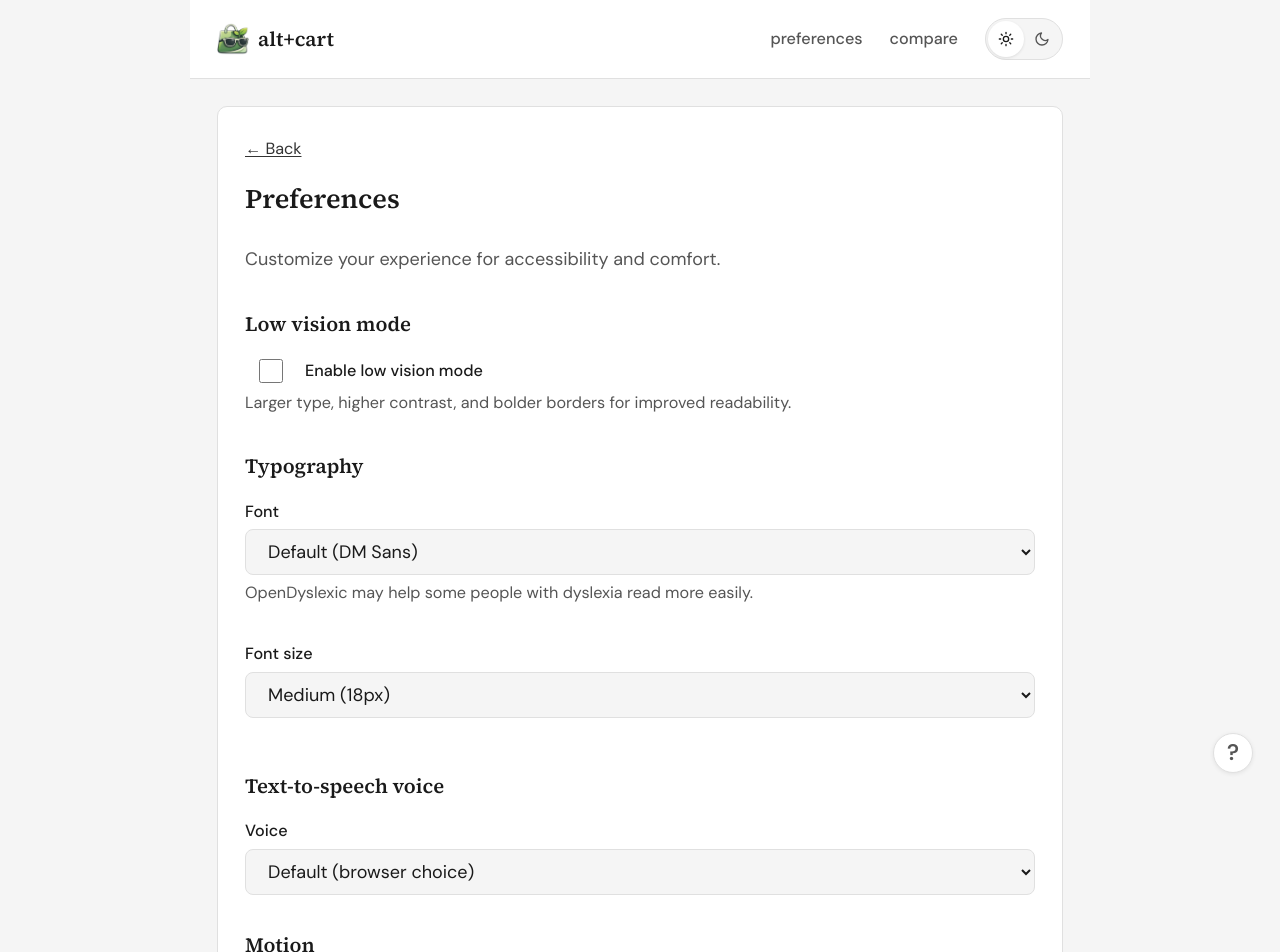
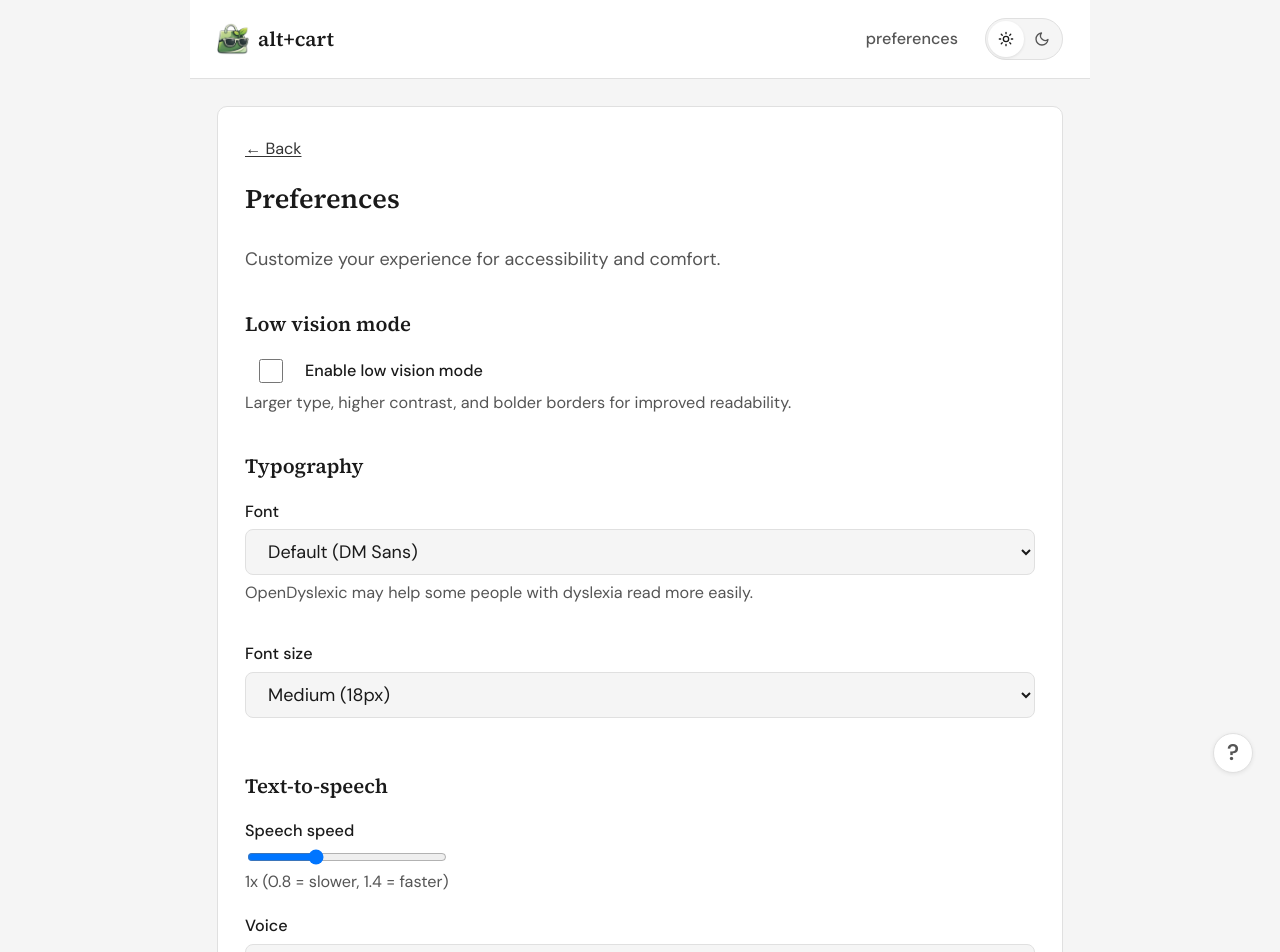
Before and after one commit to Supernova-45/Alt-Cart, a React (Vite) app in the folder web/: page /preferences in a window 1280 px wide. Shown: the top 952 px of the page. Built offline with nearby package versions, Linux system fonts and the light colour scheme.

Commit message:
remove compare bar

```diff
--- a/web/src/components/HelpModal.tsx
+++ b/web/src/components/HelpModal.tsx
@@ -9,7 +9,7 @@ Open a product passport to see detailed information including fit analysis, retu
 
 Use the text-to-speech controls to hear summaries and sections read aloud. Each section has a "Read this section" button.
 
-Add products to compare from search results or product passports. Compare up to 3 products with a spoken comparison.
+Use "Add to compare" on product cards or passports to add up to 3 products. Press C to view your spoken comparison when you have items.
 
 Use the Preferences page to customize font, font size, TTS voice, reduced motion, and more.
 
@@ -83,7 +83,8 @@ export function HelpModal({ isOpen, onClose }: HelpModalProps) {
               section&quot; button.
             </li>
             <li>
-              <strong>Compare</strong> – Add up to 3 products from search or passports for a spoken comparison.
+              <strong>Compare</strong> – Use &quot;Add to compare&quot; on product cards or passports to add up to 3
+              products. Press C to view your spoken comparison.
             </li>
             <li>
               <strong>Preferences</strong> – Customize font, font size, TTS voice, reduced motion, and more.
@@ -111,7 +112,7 @@ export function HelpModal({ isOpen, onClose }: HelpModalProps) {
             <dt>H</dt>
             <dd>Go to home</dd>
             <dt>C</dt>
-            <dd>Go to compare (when you have items to compare)</dd>
+            <dd>View compare (when you have 2–3 products added)</dd>
             <dt>Alt</dt>
             <dd>Hover over a product card and press Alt to hear its description</dd>
             <dt>Space</dt>
--- a/web/src/components/Shell.tsx
+++ b/web/src/components/Shell.tsx
@@ -6,6 +6,7 @@ import { getTheme, setTheme, type Theme } from "../lib/theme";
 import { getPreferences } from "../lib/accessibilityPreferences";
 import {
   setVoice,
+  setRate,
   cancel,
   isSpeaking,
   isPaused,
@@ -25,6 +26,7 @@ function applyAccessibilityPreferences(): void {
   if (typeof document === "undefined") return;
   const prefs = getPreferences();
   setVoice(prefs.ttsVoice);
+  setRate(prefs.speechRate);
 
   document.body.classList.toggle("preferences-dyslexia-font", prefs.fontFamily === "dyslexia");
   document.body.classList.remove("preferences-font-small", "preferences-font-medium", "preferences-font-large");
--- a/web/src/components/TopBar.tsx
+++ b/web/src/components/TopBar.tsx
@@ -1,6 +1,4 @@
-import { useEffect, useState } from "react";
 import { Link } from "react-router-dom";
-import { getCompareIds, getCompareUrl, onCompareUpdated } from "../lib/compare";
 import type { Theme } from "../lib/theme";
 import { ThemeToggle } from "./ThemeToggle";
 
@@ -11,13 +9,6 @@ export function TopBar({
   theme: Theme;
   onThemeChange: (theme: Theme) => void;
 }) {
-  const [compareCount, setCompareCount] = useState(0);
-
-  useEffect(() => {
-    setCompareCount(getCompareIds().length);
-    return onCompareUpdated(() => setCompareCount(getCompareIds().length));
-  }, []);
-
   return (
     <header className="top-bar" role="banner">
       <Link to="/" className="top-bar__logo">
@@ -28,13 +19,6 @@ export function TopBar({
         <Link to="/preferences" className="top-bar__compare" aria-label="Preferences">
           preferences
         </Link>
-        <Link
-          to={getCompareUrl()}
-          className="top-bar__compare"
-          aria-label={compareCount > 0 ? `Compare ${compareCount} product${compareCount !== 1 ? "s" : ""}` : "Compare products"}
-        >
-          compare{compareCount > 0 ? ` (${compareCount})` : ""}
-        </Link>
         <ThemeToggle theme={theme} onChange={onThemeChange} />
       </div>
     </header>
--- a/web/src/lib/accessibilityPreferences.ts
+++ b/web/src/lib/accessibilityPreferences.ts
@@ -6,6 +6,7 @@ export interface AccessibilityPreferences {
   fontFamily: FontFamily;
   fontSize: FontSize;
   ttsVoice: string;
+  speechRate: number;
   reducedMotion: ReducedMotion;
   highlightFocus: boolean;
   ttsCaptions: boolean;
@@ -18,6 +19,7 @@ const DEFAULTS: AccessibilityPreferences = {
   fontFamily: "default",
   fontSize: "medium",
   ttsVoice: "",
+  speechRate: 1,
   reducedMotion: "auto",
   highlightFocus: false,
   ttsCaptions: true,
@@ -31,10 +33,13 @@ function loadFromStorage(): AccessibilityPreferences {
     const parsed = raw ? (JSON.parse(raw) as Partial<AccessibilityPreferences>) : {};
     const lowVisionFallback =
       parsed.lowVision ?? (typeof window !== "undefined" && localStorage.getItem("altcart-low-vision") === "true");
+    const speechRate = parsed.speechRate ?? DEFAULTS.speechRate;
+    const clampedRate = typeof speechRate === "number" ? Math.max(0.8, Math.min(1.4, speechRate)) : DEFAULTS.speechRate;
     return {
       fontFamily: parsed.fontFamily ?? DEFAULTS.fontFamily,
       fontSize: parsed.fontSize ?? DEFAULTS.fontSize,
       ttsVoice: parsed.ttsVoice ?? DEFAULTS.ttsVoice,
+      speechRate: clampedRate,
       reducedMotion: parsed.reducedMotion ?? DEFAULTS.reducedMotion,
       highlightFocus: parsed.highlightFocus ?? DEFAULTS.highlightFocus,
       ttsCaptions: parsed.ttsCaptions ?? DEFAULTS.ttsCaptions,
--- a/web/src/routes/Preferences.tsx
+++ b/web/src/routes/Preferences.tsx
@@ -10,6 +10,7 @@ import {
 import {
   getAvailableVoices,
   setVoice,
+  setRate,
   isTTSSupported,
 } from "../lib/tts";
 
@@ -31,6 +32,10 @@ export function Preferences() {
   useEffect(() => {
     setVoice(prefs.ttsVoice);
   }, [prefs.ttsVoice]);
+
+  useEffect(() => {
+    setRate(prefs.speechRate);
+  }, [prefs.speechRate]);
 
   const handleFontFamilyChange = (e: React.ChangeEvent<HTMLSelectElement>) => {
     const v = e.target.value as FontFamily;
@@ -159,8 +164,30 @@ export function Preferences() {
       {isTTSSupported() && (
         <section aria-labelledby="prefs-tts-heading" style={{ marginBottom: "var(--space-xl)" }}>
           <h2 id="prefs-tts-heading" style={{ fontSize: "var(--text-lg)", marginBottom: "var(--space-md)" }}>
-            Text-to-speech voice
+            Text-to-speech
           </h2>
+          <div className="form-group" style={{ marginBottom: "var(--space-md)" }}>
+            <label htmlFor="prefs-speech-rate">Speech speed</label>
+            <input
+              id="prefs-speech-rate"
+              type="range"
+              min="0.8"
+              max="1.4"
+              step="0.1"
+              value={prefs.speechRate}
+              onChange={(e) => {
+                const v = parseFloat(e.target.value);
+                setPreference("speechRate", v);
+                setPrefs((p) => ({ ...p, speechRate: v }));
+                setRate(v);
+              }}
+              aria-describedby="prefs-speech-rate-desc"
+              style={{ display: "block", width: "100%", maxWidth: "200px" }}
+            />
+            <p id="prefs-speech-rate-desc" style={{ margin: "var(--space-xs) 0 0", fontSize: "var(--text-sm)", color: "var(--color-text-muted)" }}>
+              {prefs.speechRate}x (0.8 = slower, 1.4 = faster)
+            </p>
+          </div>
           <div className="form-group">
             <label htmlFor="prefs-tts-voice">Voice</label>
             <select
```
